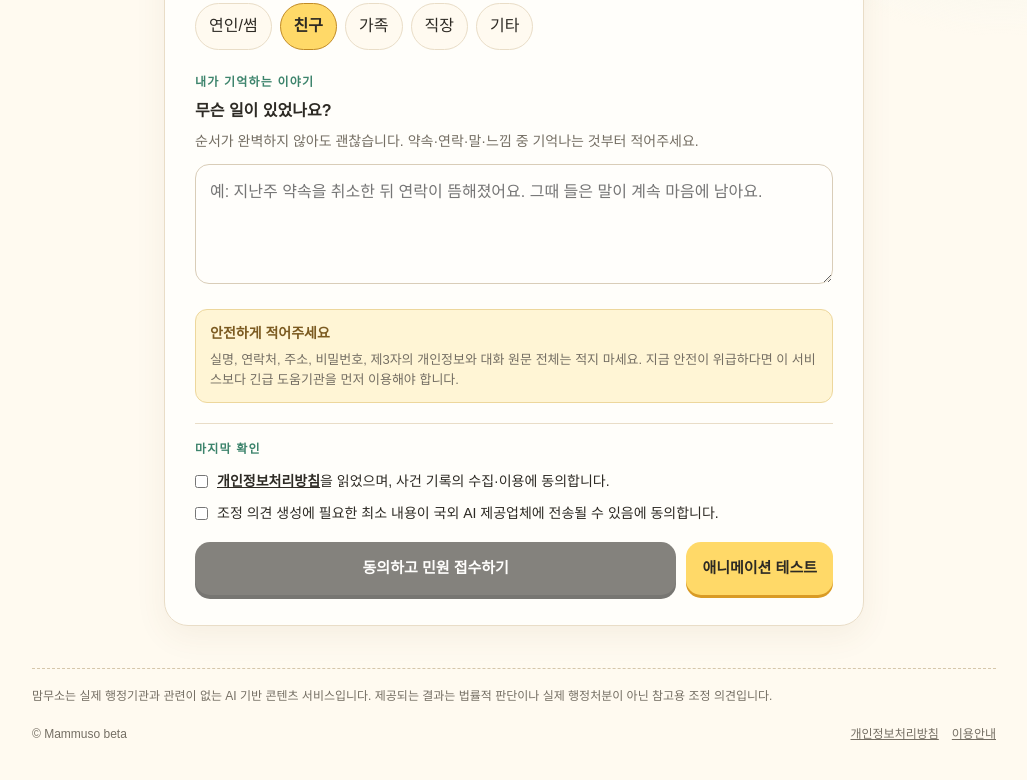
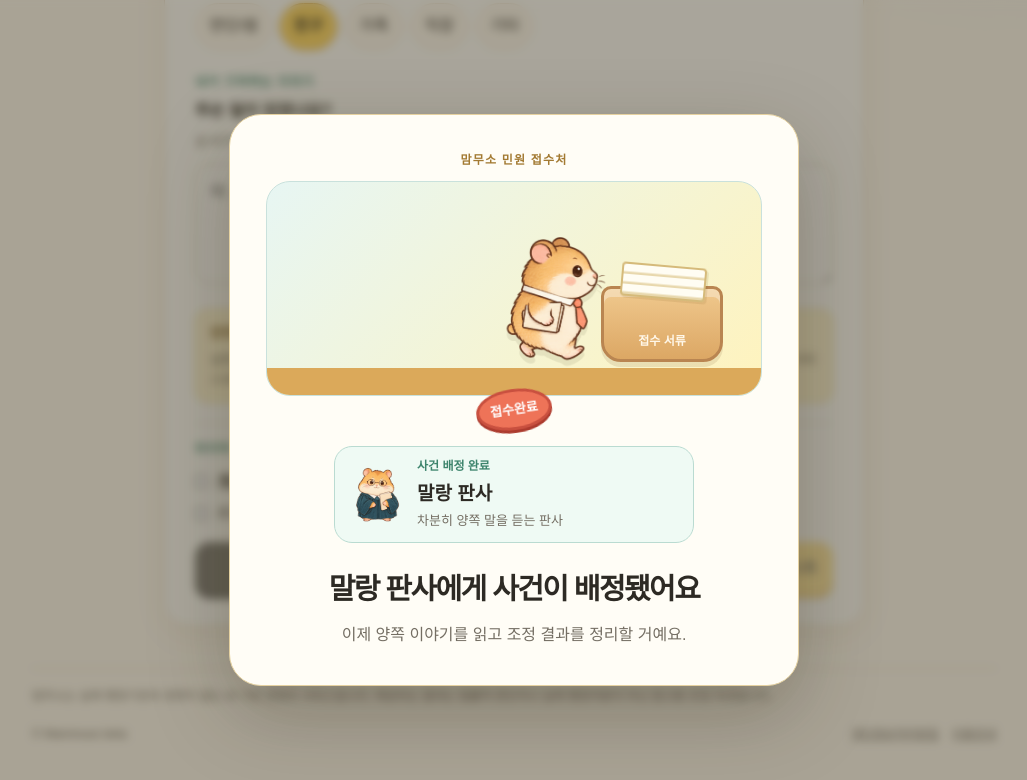
Before and after one commit to YoonYeoSong/mammuso, a Next.js app: page /intake in a window 1280 px wide. Both pictures are taken after a click on the button "애니메이션 테스트". Shown: the part 772-1552 px from the top of the page, without its empty margins (126-1153 px from the left). Built offline with nearby package versions, Linux system fonts and the light colour scheme.

Commit message:
Show judge assignment after reception

```diff
--- a/src/components/IntakeForm.tsx
+++ b/src/components/IntakeForm.tsx
@@ -3,9 +3,10 @@
 import { useState } from "react";
 import Link from "next/link";
 import { useRouter } from "next/navigation";
+import { judgeForCase, type Judge } from "@/lib/cases/judges";
 
 const relationships = ["연인/썸", "친구", "가족", "직장", "기타"] as const;
-type ReceptionStage = "idle" | "reviewing" | "handoff";
+type ReceptionStage = "idle" | "reviewing" | "handoff" | "assigned";
 
 export function IntakeForm() {
   const router = useRouter();
@@ -16,12 +17,15 @@ export function IntakeForm() {
   const [error, setError] = useState("");
   const [loading, setLoading] = useState(false);
   const [stage, setStage] = useState<ReceptionStage>("idle");
+  const [assignedJudge, setAssignedJudge] = useState<Judge | null>(null);
 
   function previewReceptionAnimation() {
     if (stage !== "idle") return;
+    setAssignedJudge(judgeForCase("ANIMATION-PREVIEW"));
     setStage("reviewing");
     window.setTimeout(() => setStage("handoff"), 550);
-    window.setTimeout(() => setStage("idle"), 2_350);
+    window.setTimeout(() => setStage("assigned"), 2_350);
+    window.setTimeout(() => { setStage("idle"); setAssignedJudge(null); }, 4_450);
   }
 
   async function submit(event: React.FormEvent) {
@@ -30,8 +34,11 @@ export function IntakeForm() {
       const response = await fetch("/api/cases", { method: "POST", headers: { "Content-Type": "application/json" }, body: JSON.stringify({ relationshipType, statement, privacyPolicyAgreed, aiProcessingAgreed }) });
       const data = await response.json();
       if (!response.ok) throw new Error(data.message);
+      setAssignedJudge(judgeForCase(data.case.publicCaseNumber));
       setStage("handoff");
       await new Promise((resolve) => window.setTimeout(resolve, 2000));
+      setStage("assigned");
+      await new Promise((resolve) => window.setTimeout(resolve, 1850));
       router.push(`/case/${data.applicantToken}`);
     } catch (error) {
       setStage("idle");
@@ -61,19 +68,21 @@ export function IntakeForm() {
         <button type="button" className="button secondary animation-test-button" onClick={previewReceptionAnimation} disabled={stage !== "idle"}>애니메이션 테스트</button>
       </div>
     </form>
-    {stage !== "idle" && <ReceptionAnimation stage={stage} />}
+    {stage !== "idle" && <ReceptionAnimation stage={stage} judge={assignedJudge} />}
   </>;
 }
 
-function ReceptionAnimation({ stage }: { stage: Exclude<ReceptionStage, "idle"> }) {
-  const handedOff = stage === "handoff";
+function ReceptionAnimation({ stage, judge }: { stage: Exclude<ReceptionStage, "idle">; judge: Judge | null }) {
+  const handedOff = stage === "handoff" || stage === "assigned";
+  const assigned = stage === "assigned" && judge;
   return <div className={`reception-overlay ${handedOff ? "handoff" : ""}`} role="status" aria-live="polite">
     <section className="reception-scene">
       <p className="eyebrow">맘무소 민원 접수처</p>
       <div className="reception-desk"><div className="walking-ham" aria-hidden="true" /><div className="receipt-inbox" aria-hidden="true"><span>접수 서류</span></div></div>
       {handedOff && <span className="receipt-stamp">접수완료</span>}
-      <h2>{handedOff ? "김햄찌 주무관이 서류를 전달하고 있어요" : "민원 서류를 확인하고 있습니다"}</h2>
-      <p>{handedOff ? "기록함 앞까지 천천히 걸어가 접수 도장을 찍는 중이에요." : "김햄찌 주무관이 서류를 들고 접수 기록함으로 가고 있어요…"}</p>
+      {assigned && <div className={`judge-reveal ${judge.id}`}><img src={judge.image} alt="" /><div><span>사건 배정 완료</span><strong>{judge.name}</strong><p>{judge.title}</p></div></div>}
+      <h2>{assigned ? `${judge.name}에게 사건이 배정됐어요` : handedOff ? "김햄찌 주무관이 서류를 전달하고 있어요" : "민원 서류를 확인하고 있습니다"}</h2>
+      <p>{assigned ? "이제 양쪽 이야기를 읽고 조정 결과를 정리할 거예요." : handedOff ? "기록함 앞까지 천천히 걸어가 접수 도장을 찍는 중이에요." : "김햄찌 주무관이 서류를 들고 접수 기록함으로 가고 있어요…"}</p>
     </section>
   </div>;
 }
```
Also changed, not shown: src/app/reception-animation.css.
